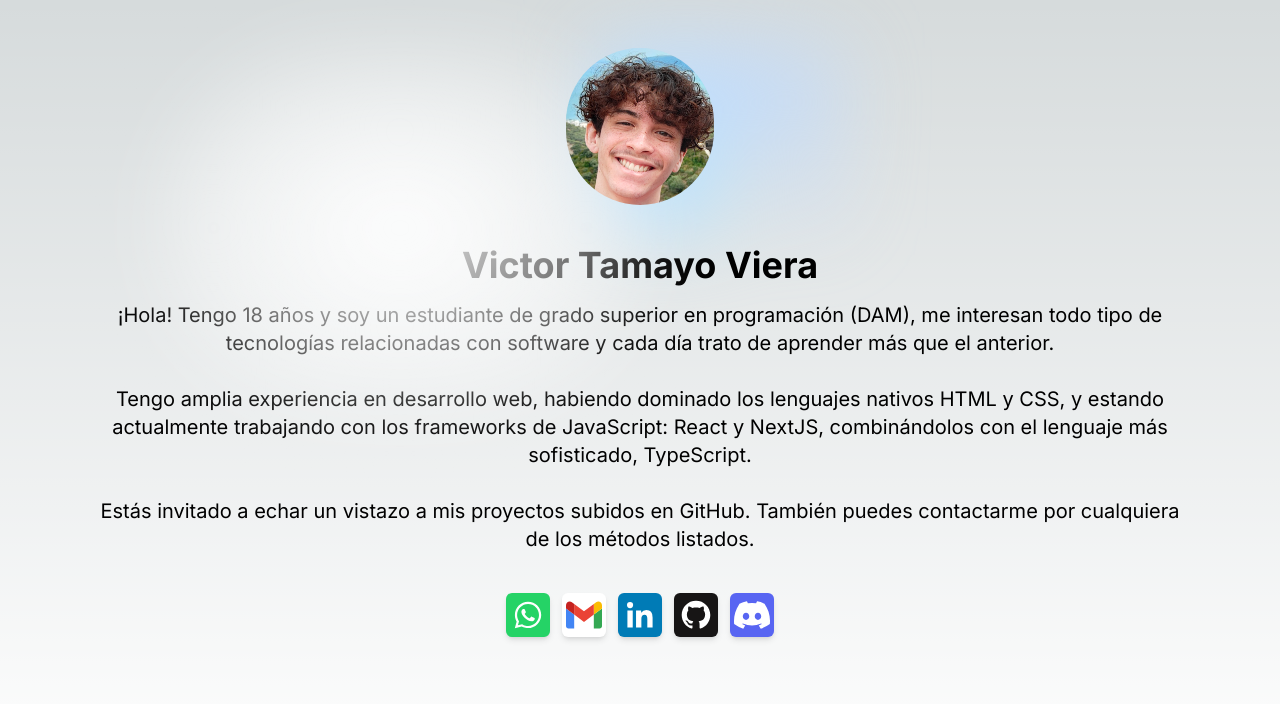
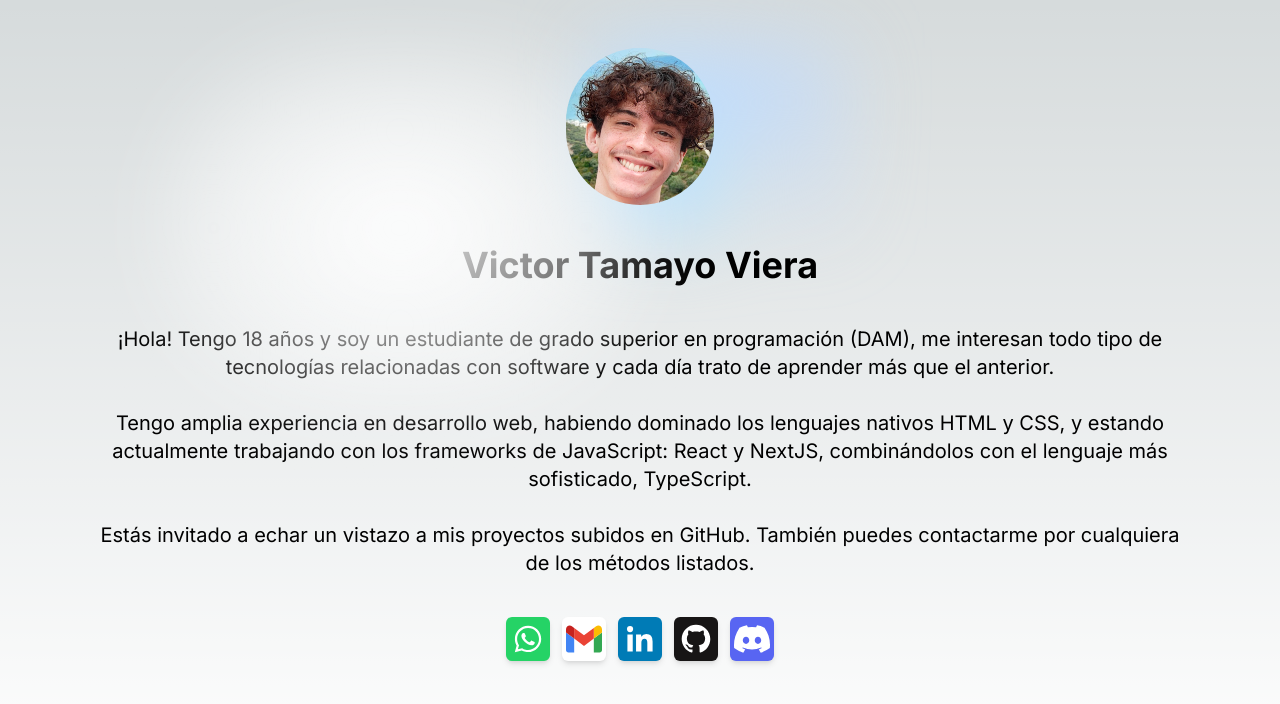
Before and after one commit to freckledAsf/onelink, a Next.js app: page / in a window 1280 px wide. Shown: the top 704 px of the page. Built offline with nearby package versions, Linux system fonts and the light colour scheme.

Commit message:
Added margin to biography

```diff
--- a/app/page.tsx
+++ b/app/page.tsx
@@ -96,7 +96,7 @@ export default function Home() {
           priority
         />
         <h1 className='md:text-4xl sm:text-2xl text-lg font-bold mt-10 text-center'>Victor Tamayo Viera</h1>
-        <p className='md:text-xl sm:text-lg text-xs mt-4 text-center'>
+        <p className='md:text-xl sm:text-lg text-xs mt-10 text-center'>
           ¡Hola! Tengo 18 años y soy un estudiante de grado superior en programación (DAM),
           me interesan todo tipo de tecnologías relacionadas con software y
           cada día trato de aprender más que el anterior.
```
